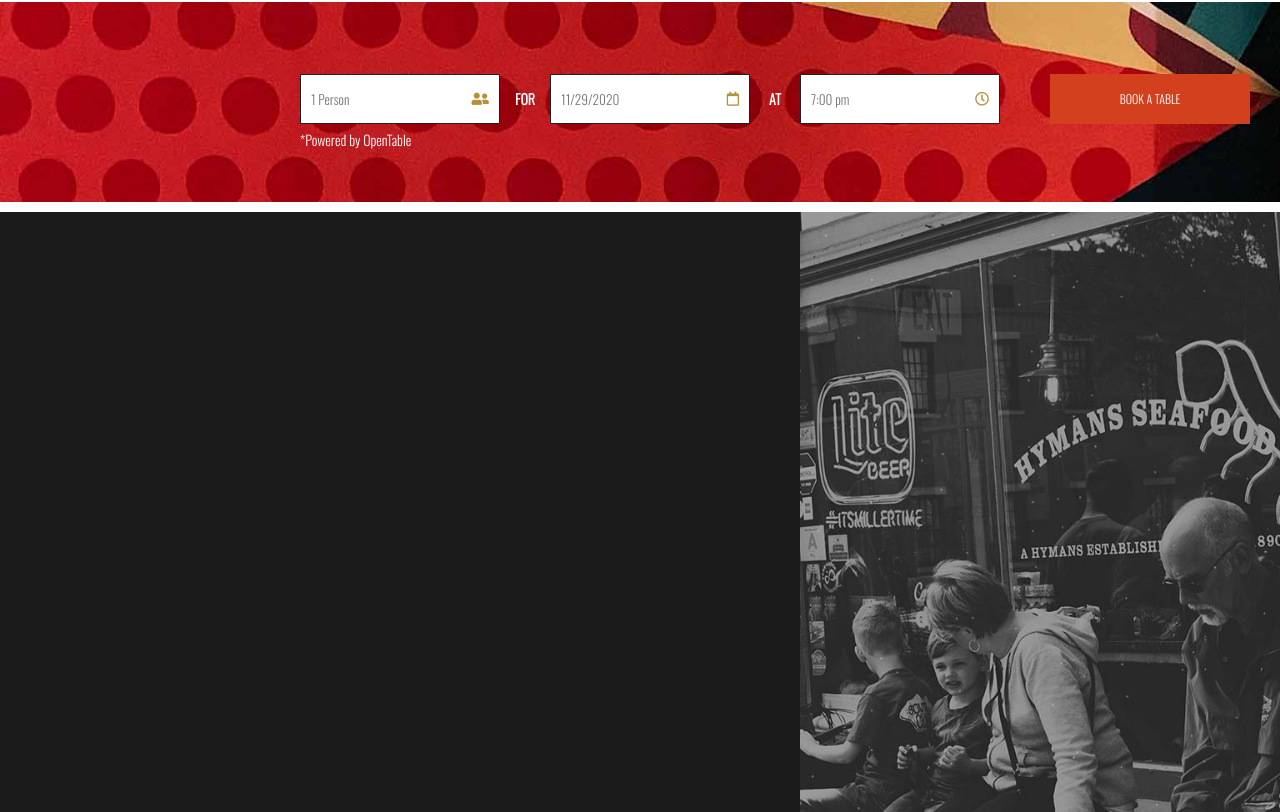
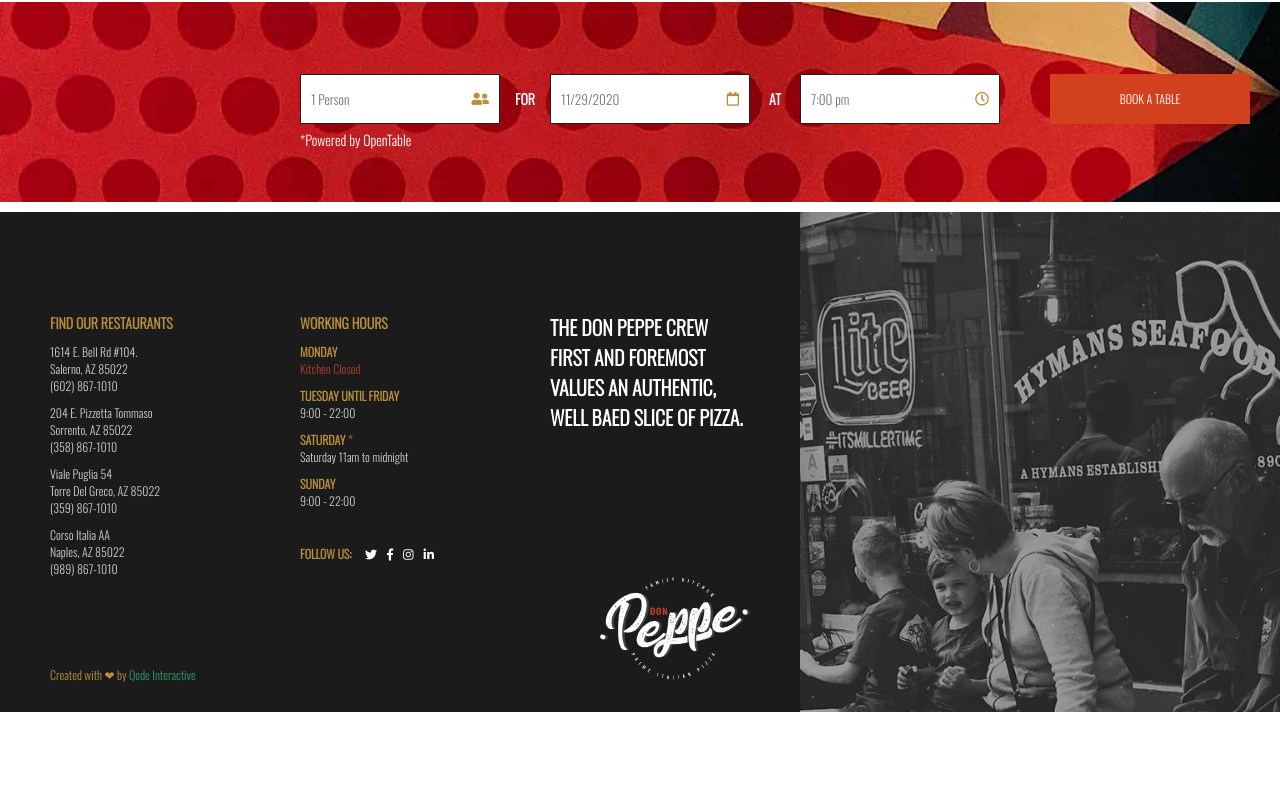
Before and after one commit to andreabevoni/proj-html-vuejs, a plain HTML site: page index.html in a window 1280 px wide. Shown: the part 4447-5259 px from the top of the page. After the commit the page ends 5159 px from the top, so only its background shows below. Drawn offline with nearby package versions, Linux system fonts and the light colour scheme.

Commit message:
Fine footer ed esercizio. Manca refactoring (e carousel funzionanti)

```diff
--- a/css/style.css
+++ b/css/style.css
@@ -761,18 +761,101 @@ header .jumbotron img {
 
 /* REGOLE FOOTER */
 footer {
-  height: 600px;
+  height: 500px;
   margin-top: 10px;
   display: flex;
 }
 
+/* regole parte sinistra */
 footer .left {
-  height: 100%;
+  padding: 100px 50px 50px;
+  display: flex;
+  flex-direction: column;
+  justify-content: space-between;
   background-color: #1B1B1B;
 }
 
+footer .left .row {
+  display: flex;
+  justify-content: space-between;
+}
+
+footer .left .row:last-child {
+  align-items: baseline;
+}
+
+footer .left .column {
+  width: 200px;
+}
+
+footer .left .title {
+  font-size: 14px;
+  font-weight: bold;
+  color: #B7903C;
+}
+
+footer .left .address {
+  font-size: 12px;
+  color: #CDCDCD;
+}
+
+footer .left .margin {
+  margin-top: 10px;
+}
+
+footer .left .day {
+  font-size: 12px;
+}
+
+footer .left .day.gold {
+  font-weight: bold;
+  color: #B7903C;
+}
+
+footer .left .day.red {
+  color: #AB4027;
+}
+
+footer .left .day.white {
+  color: #CDCDCD;
+}
+
+footer .left .day .asterisk {
+  color: #AB4027;
+}
+
+footer .left i {
+  margin: 40px 0 0 10px;
+  font-size: 12px;
+  color: #FFFFFF;
+}
+
+footer .slogan {
+  font-size: 20px;
+  font-weight: bold;
+  color: #FFFFFF;
+}
+
+footer .credits {
+  font-size: 12px;
+}
+
+footer .credits .gold {
+  color: #B7903C;
+}
+
+footer .credits .green {
+  color: #339966;
+}
+
+footer .logo {
+  width: 150px;
+}
+
+/* regole parte destra */
 footer .right {
   position: relative;
   background-image: url(../img/footer-img-1.jpg);
   background-size: cover;
+  background-position: center;
 }
--- a/index.html
+++ b/index.html
@@ -494,8 +494,54 @@
       <!-- footer con i vari link a sinistra e con una immagine a destra -->
       <footer>
 
-        <!-- parte di sinistra con le informazioni-->
+        <!-- parte di sinistra con le informazioni inserite tramite Vue-->
         <div class="half left">
+
+          <!-- riga superiore -->
+          <div class="row">
+            <!-- colonna con gli indirizzi dei ristoranti -->
+            <div class="column">
+              <div class="title">{{restaurants.name}}</div>
+              <div v-for="place in restaurants.list">
+                <div class="address margin">{{place.address}}</div>
+                <div class="address">{{place.city}}</div>
+                <div class="address">{{place.phone}}</div>
+              </div>
+            </div>
+
+            <!-- colonna con gli orari di apertura -->
+            <div class="column">
+              <div class="title">{{openingHours.name}}</div>
+              <div v-for="working in openingHours.list">
+                <div class="day gold margin">
+                  {{working.day}}
+                  <span v-if="working.asterisk" class="asterisk">*</span>
+                </div>
+                <div class="day" :class="working.color">{{working.opening}}</div>
+              </div>
+              <span class="day gold">{{socials.name}}</span>
+              <i v-for="social in socials.list" :class="social"></i>
+            </div>
+
+            <!-- colonna con lo slogan aziendale -->
+            <div class="column">
+              <div class="slogan">{{motto}}</div>
+            </div>
+          </div>
+
+          <!-- riga inferiore -->
+          <div class="row">
+
+            <!-- credits -->
+            <div class="credits">
+              <span class="gold" v-html="credits.firstPart"></span>
+              <span class="green">{{credits.secondPart}}</span>
+            </div>
+
+            <!-- logo -->
+            <img class="logo" :src="logo" alt="">
+
+          </div>
 
         </div>
 
--- a/js/script.js
+++ b/js/script.js
@@ -4,5 +4,68 @@ var app = new Vue({
   data: {
     logo: "img/h5-logo-divided-header.png",
     headerLinks: ["ORDER ONLINE", "HOME", "PAGES", "MENU", "EVENT", "BLOG", "LANDING", "CART", "SEARCH"],
+    restaurants: {
+      name: 'FIND OUR RESTAURANTS',
+      list: [
+        {
+          address: '1614 E. Bell Rd #104.',
+          city: 'Salerno, AZ 85022',
+          phone: '(602) 867-1010'
+        },
+        {
+          address: '204 E. Pizzetta Tommaso',
+          city: 'Sorrento, AZ 85022',
+          phone: '(358) 867-1010'
+        },
+        {
+          address: 'Viale Puglia 54',
+          city: 'Torre Del Greco, AZ 85022',
+          phone: '(359) 867-1010'
+        },
+        {
+          address: 'Corso Italia AA',
+          city: 'Naples, AZ 85022',
+          phone: '(989) 867-1010'
+        }
+      ]
+    },
+    openingHours: {
+      name: 'WORKING HOURS',
+      list: [
+        {
+          day: 'MONDAY',
+          opening: 'Kitchen Closed',
+          color: 'red',
+          asterisk: false
+        },
+        {
+          day: 'TUESDAY UNTIL FRIDAY',
+          opening: '9:00 - 22:00',
+          color: 'white',
+          asterisk: false
+        },
+        {
+          day: 'SATURDAY',
+          opening: 'Saturday 11am to midnight',
+          color: 'white',
+          asterisk: true
+        },
+        {
+          day: 'SUNDAY',
+          opening: '9:00 - 22:00',
+          color: 'white',
+          asterisk: false
+        }
+      ]
+    },
+    socials: {
+      name: 'FOLLOW US:',
+      list:  ["fab fa-twitter", "fab fa-facebook-f", "fab fa-instagram", "fab fa-linkedin-in"]
+    },
+    motto: "THE DON PEPPE CREW FIRST AND FOREMOST VALUES AN AUTHENTIC, WELL BAED SLICE OF PIZZA.",
+    credits: {
+      firstPart: 'Created with &#10084; by',
+      secondPart: 'Qode Interactive'
+    }
   }
 });
```
